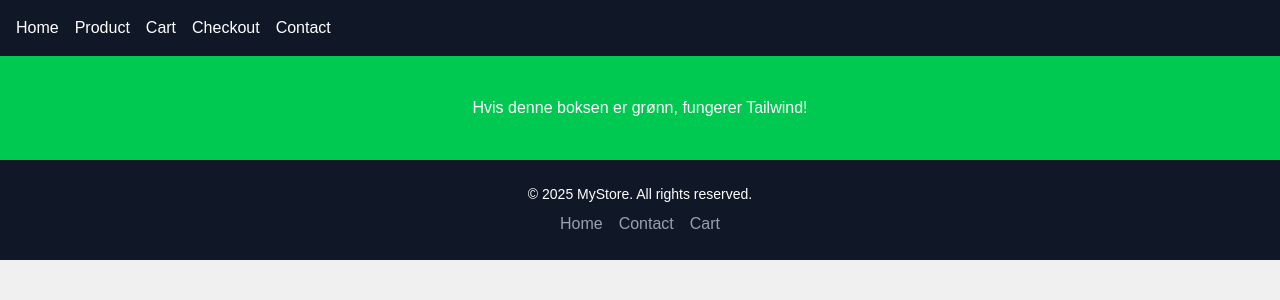
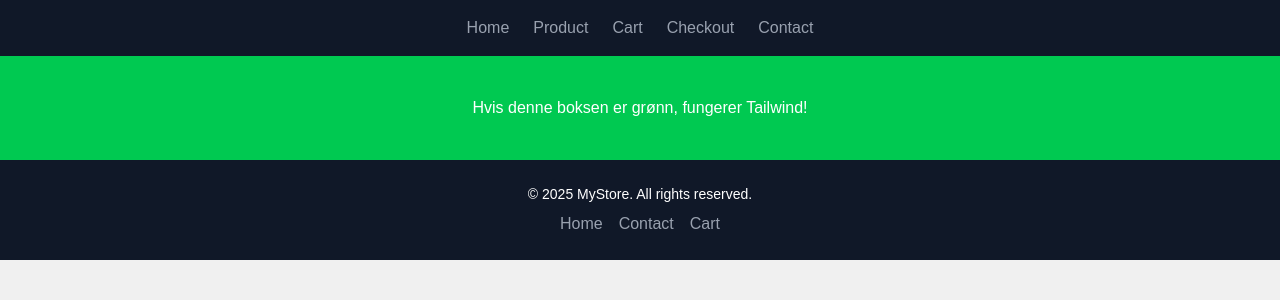
Before and after one commit to kanotten/React-Ca, a React (Vite) app: page / in a window 1280 px wide. Shown: the top 300 px of the page. Built offline with nearby package versions, Linux system fonts and the light colour scheme.

Commit message:
fixed header slighly

```diff
--- a/src/components/Navbar.jsx
+++ b/src/components/Navbar.jsx
@@ -3,29 +3,32 @@ import { Link } from "react-router-dom";
 export default function Navbar() {
   return (
     <nav className="bg-gray-900 text-white p-4">
-      <ul className="flex gap-4">
+      <ul className="flex justify-center gap-6 text-gray-400">
         <li>
-          <Link to="/" className="hover:underline">
+          <Link to="/" className="hover:text-white transition-colors">
             Home
           </Link>
         </li>
         <li>
-          <Link to="/product/1" className="hover:underline">
+          <Link to="/product/1" className="hover:text-white transition-colors">
             Product
           </Link>
         </li>
         <li>
-          <Link to="/cart" className="hover:underline">
+          <Link to="/cart" className="hover:text-white transition-colors">
             Cart
           </Link>
         </li>
         <li>
-          <Link to="/checkout-success" className="hover:underline">
+          <Link
+            to="/checkout-success"
+            className="hover:text-white transition-colors"
+          >
             Checkout
           </Link>
         </li>
         <li>
-          <Link to="/contact" className="hover:underline">
+          <Link to="/contact" className="hover:text-white transition-colors">
             Contact
           </Link>
         </li>
```
